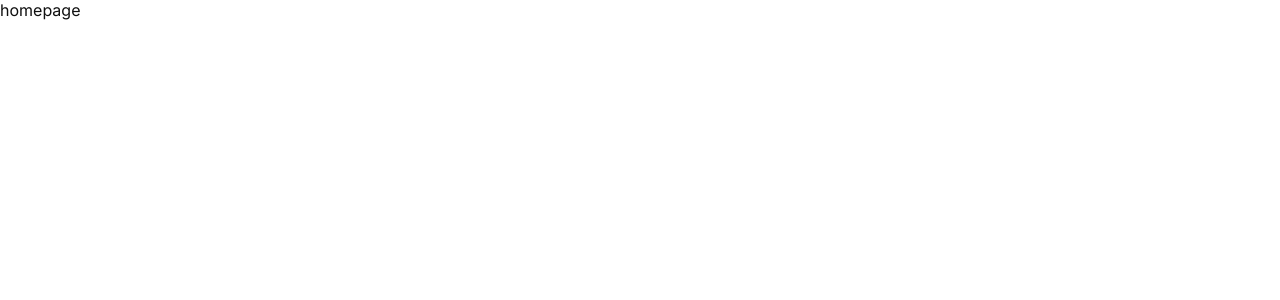
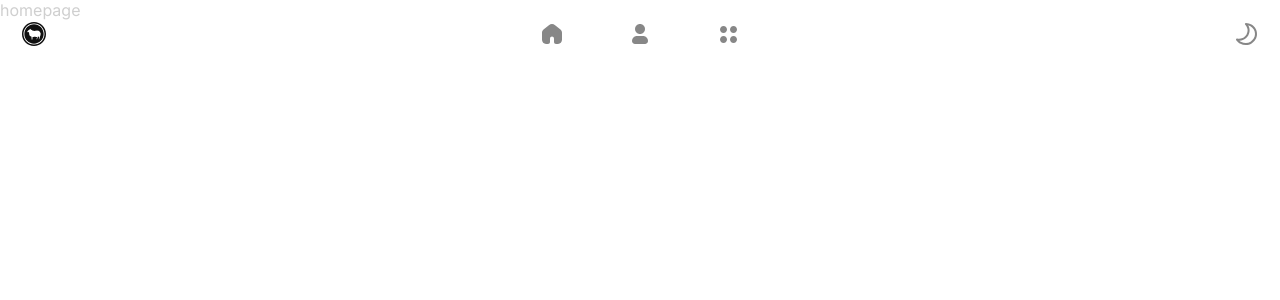
Before and after one commit to Modular-Everything/the-most-radicalist, a Next.js app: page / in a window 1280 px wide. Shown: the top 300 px of the page. Built offline with nearby package versions, Linux system fonts and the light colour scheme.

Commit message:
feat: Add theme toggling capability

```diff
--- a/src/app/layout.tsx
+++ b/src/app/layout.tsx
@@ -3,6 +3,8 @@ import "@/styles/globals.css";
 import type { Metadata } from "next";
 import { Inter } from "next/font/google";
 import { ReactNode } from "react";
+
+import { PageWrapper } from "@/components/PageWrapper";
 
 const inter = Inter({ subsets: ["latin"] });
 
@@ -18,7 +20,9 @@ export default function RootLayout({
 }>) {
   return (
     <html lang="en">
-      <body className={inter.className}>{children}</body>
+      <body className={inter.className}>
+        <PageWrapper>{children}</PageWrapper>
+      </body>
     </html>
   );
 }
--- /dev/null
+++ b/src/components/PageWrapper/index.tsx
@@ -0,0 +1,50 @@
+"use client";
+
+import { ReactNode, useEffect, useState } from "react";
+
+import { Header } from "../Header";
+
+export function PageWrapper({ children }: { children: ReactNode }) {
+  const [theme, setTheme] = useState<string>(() => {
+    // Check for saved theme in local storage
+    const savedTheme = window.localStorage.getItem("theme");
+    if (savedTheme) {
+      return savedTheme;
+    } else {
+      // If no saved theme, check for user system preference
+      return window.matchMedia("(prefers-color-scheme: dark)").matches
+        ? "dark"
+        : "light";
+    }
+  });
+
+  function handleStorageChange(e: StorageEvent) {
+    if (e.key === "theme" && e.newValue) {
+      setTheme(e.newValue);
+    }
+  }
+
+  useEffect(() => {
+    // Listen for theme changes from other tabs
+    window.addEventListener("storage", handleStorageChange);
+
+    // Save theme to local storage whenever it changes
+    window.localStorage.setItem("theme", theme);
+
+    // Remove all theme classes from body
+    document.body.classList.remove("light", "dark");
+
+    // Add theme class to body
+    document.body.classList.add(theme);
+
+    // Remove event listener on cleanup
+    return () => window.removeEventListener("storage", handleStorageChange);
+  }, [theme]);
+
+  return (
+    <>
+      <Header theme={[theme, setTheme]} />
+      {children}
+    </>
+  );
+}
```
